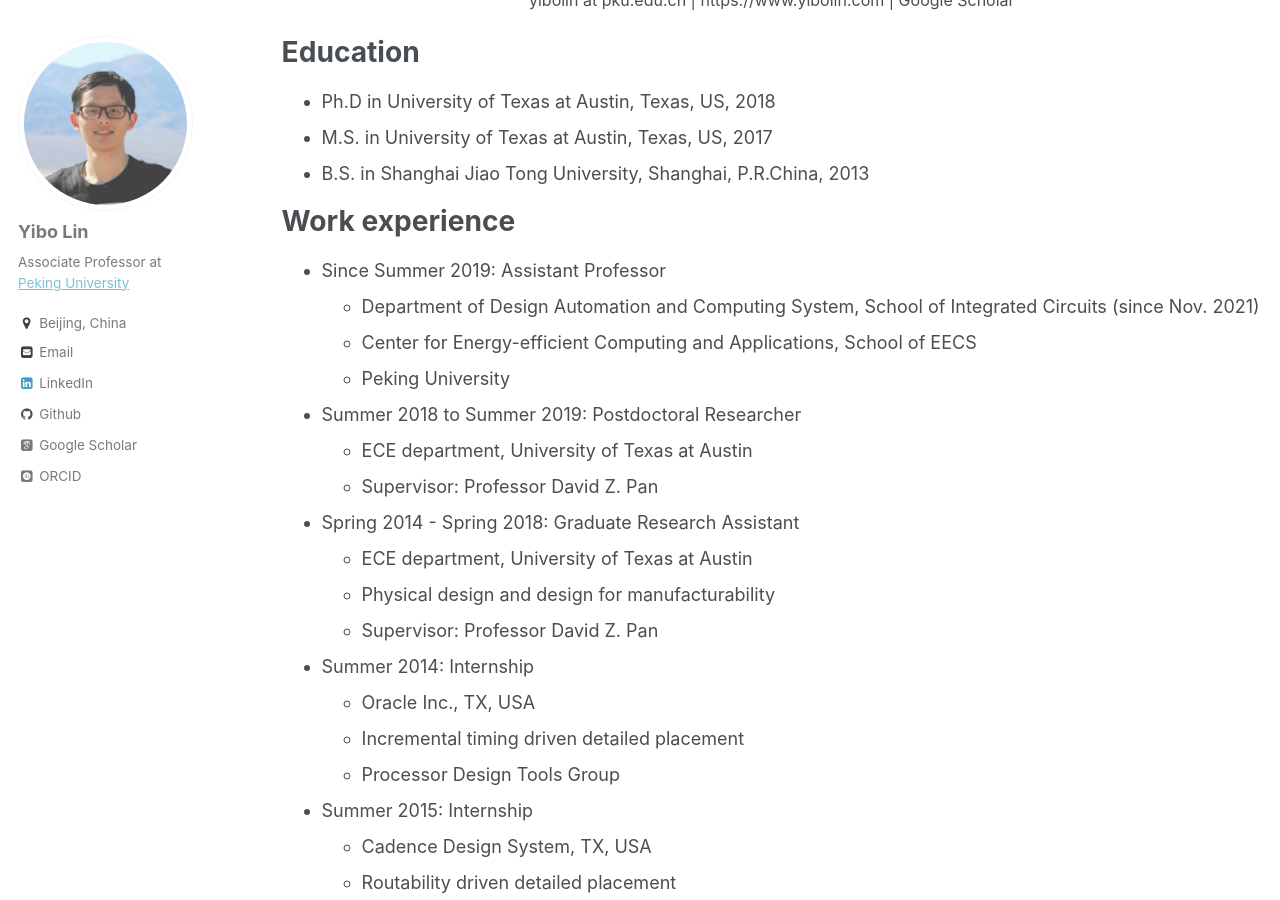
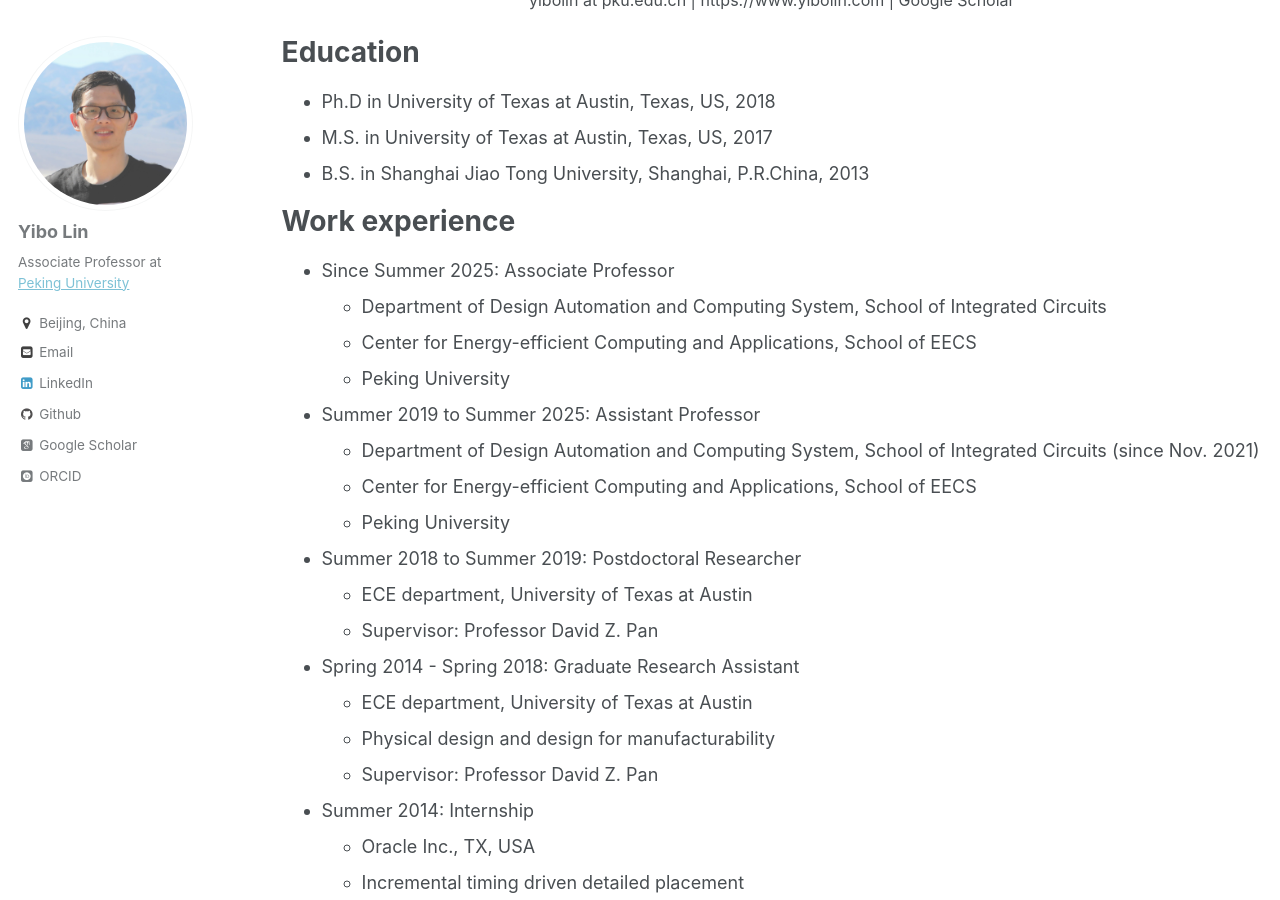
Before and after one commit to limbo018/limbo018.github.io, a Jekyll site: the page built from _pages/cv.md, in a window 1280 px wide and 900 px high, scrolled down 331 px. Built offline with Jekyll 4.4.1, drawn with Linux system fonts in a browser that asks for light colours; some web fonts are replaced.

Commit message:
update to associate prof.

```diff
--- a/_pages/cv.md
+++ b/_pages/cv.md
@@ -24,7 +24,12 @@ Education
 
 Work experience
 ======
-* Since Summer 2019: Assistant Professor
+* Since Summer 2025: Associate Professor
+  * Department of Design Automation and Computing System, School of Integrated Circuits
+  * Center for Energy-efficient Computing and Applications, School of EECS
+  * Peking University
+
+* Summer 2019 to Summer 2025: Assistant Professor
   * Department of Design Automation and Computing System, School of Integrated Circuits (since Nov. 2021)
   * Center for Energy-efficient Computing and Applications, School of EECS
   * Peking University
```
Also changed, not shown: 6 other files.
